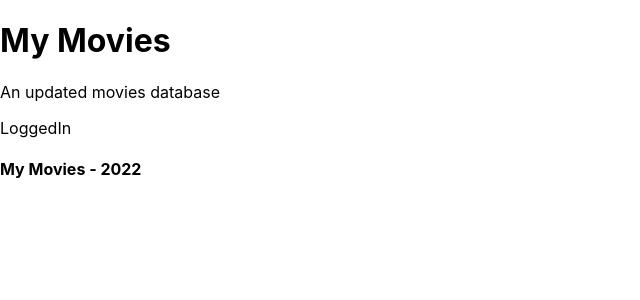
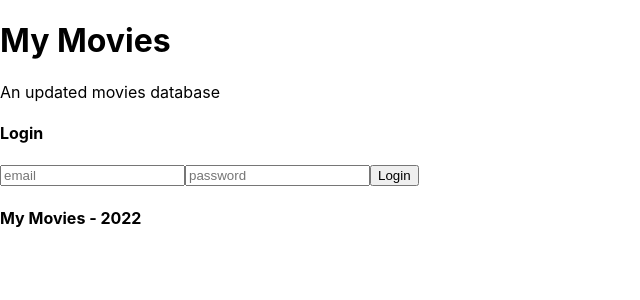
Before and after one commit to Master20100/MYMOVIES, a React (Create React App) app in the folder client/: page /Login in a window 1280 px wide. Shown: the top 300 px of the page, without its empty margins (0-640 px from the left). Built offline with nearby package versions, Linux system fonts and the light colour scheme.

Commit message:
login page added jwt Token, graphQL login user

```diff
--- a/client/package.json
+++ b/client/package.json
@@ -12,7 +12,8 @@
     "web-vitals": "^2.1.4",
     "react-router-dom": "^6.2.1",
     "graphql": "^15.4.0",
-    "@apollo/client": "^3.5.8"
+    "@apollo/client": "^3.5.8",
+    "jwt-decode": "^3.1.2"
   },
   "scripts": {
     "start": "react-scripts start",
--- a/client/src/App.js
+++ b/client/src/App.js
@@ -1,4 +1,3 @@
-import logo from './logo.svg';
 import './App.css';
 import Imdb from './components/Imdb';
 import { Home } from './pages/Home';
@@ -38,6 +37,10 @@ function App() {
       path="/Register"
       element={<Register />}
       />
+   <Route
+      path="/Imdb"
+      element={<Imdb />}
+      />
 
 
 
--- a/client/src/components/Imdb.js
+++ b/client/src/components/Imdb.js
@@ -1,6 +1,8 @@
 import React, { useState } from 'react';
 import { useMutation } from '@apollo/client';
 import { ADD_MOVIE } from '../utils/mutations';
+import {Link}  from "react-router-dom";
+
 export default function Imdb() {
     const [addMovie, { error }] = useMutation(ADD_MOVIE);
     const saveMovie = async (event) => {
@@ -96,6 +98,7 @@ export default function Imdb() {
 
     return (
         <>
+        <Link to="/">Log out </Link>
         <button onClick={fetchImdb}>Submit</button>
         <button onClick={saveMovie}>Save Movie</button>
         {
--- a/client/src/pages/About.js
+++ b/client/src/pages/About.js
@@ -1,7 +1,12 @@
-import React from 'react'
+import React from 'react';
+import {Link}  from "react-router-dom";
 
 export const About = () => {
   return (
+    <>
     <div>Developpers</div>
+    <Link to="/">Back </Link>
+    </>
+
   )
 }
--- a/client/src/pages/Home.js
+++ b/client/src/pages/Home.js
@@ -1,5 +1,5 @@
 import React from 'react';
-import { Link, Router } from "react-router-dom";
+import {Link}  from "react-router-dom";
 
 
 export const Home = () => {
@@ -9,8 +9,6 @@ export const Home = () => {
 <Link to="/About">  About  </Link>
 <Link to="/login">Login </Link>
 <Link to="/Register">Register </Link>
-
-
 </>
 
 
--- a/client/src/pages/Login.js
+++ b/client/src/pages/Login.js
@@ -1,7 +1,80 @@
-import React from 'react'
+import React, { useState } from 'react';
+import {Link}  from "react-router-dom";
+import { useMutation } from '@apollo/client';
+import { LOGIN_USER } from '../utils/mutations';
+import TokenAuth from '../utils/auth';
 
 export const Login = () => {
+  const [loginCredentials, setLoginCredentials] = useState({ email:"", password:""});
+  const [login, { error, data }] = useMutation(LOGIN_USER);
+
+  const handleChange = (e) => {
+    const { name, value } = e.target;
+
+    setLoginCredentials({
+      ...loginCredentials,
+      [name]: value,
+    });
+  };
+
+
+  const handleFormSubmit = async (e) => {
+    e.preventDefault();
+    try {
+      const { data } = await login({
+        variables: { ...loginCredentials },
+      });
+
+      TokenAuth.login(data.login.token);
+    } catch (e) {
+      console.error(e);
+    }
+
+    setLoginCredentials({
+      email: '',
+      password: '',
+    });
+  };
+
   return (
-    <div>LoggedIn</div>
-  )
+        <div >
+          <h4 >Login</h4>
+            {data ? (
+              <div>
+                Login success, Please head to the search page
+                <Link to="/Imdb">Search Page</Link>
+                <Link to="/">Back </Link>
+              </div>
+            ) : (
+              <form onSubmit={handleFormSubmit}>
+                <input
+                  placeholder="email"
+                  name="email"
+                  type="email"
+                  value={loginCredentials.email}
+                  onChange={handleChange}
+                />
+                <input
+                  placeholder="password"
+                  name="password"
+                  type="password"
+                  value={loginCredentials.password}
+                  onChange={handleChange}
+                />
+                <button
+                  type="submit"
+                >
+                  Login
+                </button>
+              </form>
+            )}
+
+            {error && (
+              <div>
+                {error.message}Login Failed
+              </div>
+            )}
+          </div>
+  );
+
 }
--- a/client/src/pages/Register.js
+++ b/client/src/pages/Register.js
@@ -1,7 +1,11 @@
-import React from 'react'
+import React from 'react';
+import {Link}  from "react-router-dom";
 
 export const Register = () => {
   return (
+    <>
     <div>Registeration page</div>
+    <Link to="/">Back </Link>
+    </>
   )
 }
--- /dev/null
+++ b/client/src/utils/auth.js
@@ -0,0 +1,37 @@
+import decode from 'jwt-decode';
+
+class AuthService {
+  getUser() {
+    return decode(this.getToken());
+  }
+
+  loggedIn() {
+    const token = this.getToken();
+    return token && !this.isTokenExpired(token) ? true : false;
+  }
+
+  login(idToken) {
+    localStorage.setItem('id_token', idToken);
+    window.location.assign('/');
+  }
+
+  TokenExpired(token) {
+    const decoded = decode(token);
+    if (decoded.exp < Date.now() / 1000) {
+      localStorage.removeItem('id_token');
+      return true;
+    }
+    return false;
+  }
+
+  getToken() {
+    return localStorage.getItem('id_token');
+  }
+
+  logout() {
+    localStorage.removeItem('id_token');
+    window.location.reload();
+  }
+}
+
+export default new AuthService();
--- a/client/src/utils/mutations.js
+++ b/client/src/utils/mutations.js
@@ -18,4 +18,23 @@ mutation addMovie(
         image
     }
 
+`
+
+export const LOGIN_USER = gql`
+  mutation login($email: String!, $password: String!) {
+    login(email: $email, password: $password) {
+      token
+      user {
+        _id
+        username
+      }
+    }
+  }
 `;
+
+
+
+
+
+
+;
```
Also changed, not shown: 1 other file (tests, documents, lock files or other folders).
